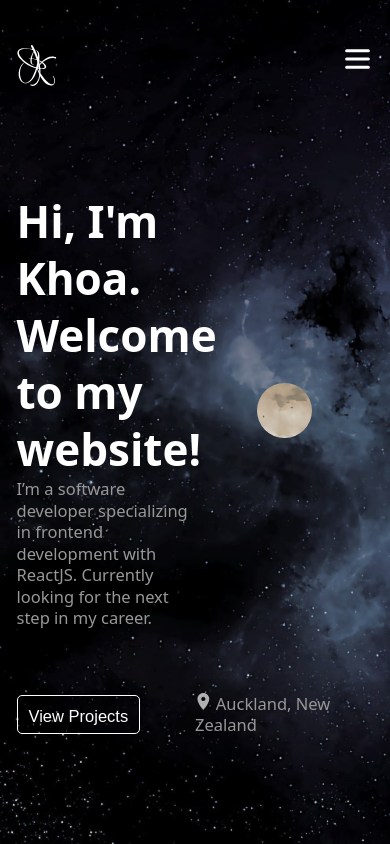
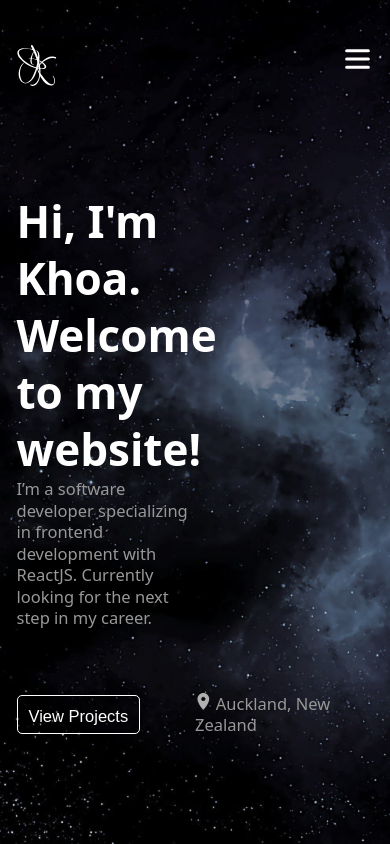
Before and after one commit to khoapham14/portfolio, a React (Vite) app: page /portfolio in a window 390 px wide. Shown: the top 844 px of the page. Built offline with nearby package versions, Linux system fonts and the light colour scheme.

Commit message:
Changed circle to follow cursor instead of fixed pos.

```diff
--- a/src/components/Global.css
+++ b/src/components/Global.css
@@ -52,6 +52,29 @@
   opacity: 1;
 }
 
+.circle{
+  background-color: #fff;
+  height: 5rem;
+  width: 5rem;
+  border-radius: 50%;
+  display: grid;
+  justify-self: center;
+  align-self: center;
+  position:fixed;
+  z-index: 1;
+  mix-blend-mode: difference;
+  transform:translate3d(-50%,-50%,0);
+  transition:transform 0.4s ease-in-out;
+  pointer-events: none
+}
+
+/* expand circle on hover */
+/* .circle:hover{
+  height: 8rem;
+  width: 8rem;
+  transition: 0.5s;
+} */
+
 @media(prefers-reduced-motion){
   .hidden{
     transition:none;
--- a/src/components/HeroSection/Hero.css
+++ b/src/components/HeroSection/Hero.css
@@ -15,25 +15,6 @@
   display:grid;
 }
 
-.circle{
-  background-color: #fff;
-  height: 6rem;
-  width: 6rem;
-  border-radius: 50%;
-  display: grid;
-  justify-self: center;
-  align-self: center;
-  position:fixed;
-  mix-blend-mode: difference;
-  z-index: 1;
-}
-
-/* expand circle on hover */
-.circle:hover{
-  height: 8rem;
-  width: 8rem;
-  transition: 0.5s;
-}
 
 .hero-text-container {
   height: 80%;
@@ -88,11 +69,6 @@
     margin-right: 3rem;
   } */
 
-  .circle{
-    height: 5rem;
-    width: 5rem;
-  }
-
   .hero-text-container {
     height: 80%;
     display: grid;
--- a/src/components/HeroSection/Hero.tsx
+++ b/src/components/HeroSection/Hero.tsx
@@ -25,9 +25,8 @@ function Hero() {
           </div>
         </div>
         <div className="circle-container">
-          <div className="circle" />
+          {/* <div className="circle" /> */}
         </div>
-
         <button
           className="hero-button"
           onClick={() => scrollToElement("projects")}
--- a/src/components/Portfolio.tsx
+++ b/src/components/Portfolio.tsx
@@ -20,14 +20,26 @@ function Portfolio() {
     });
   });
 
+  //function to move circle to cursor position
+  const moveCircle = (e: MouseEvent) => {
+    const circle = document.getElementById("circle") as HTMLElement;
+    circle.style.left = e.clientX + "px";
+    circle.style.top = e.clientY + "px";
+  };
+
   useEffect(() => {
     const hiddenElements = document.querySelectorAll(".hidden");
     hiddenElements.forEach((element) => { observer.observe(element); });
+    document.addEventListener("mousemove", moveCircle);
+    return () => {
+      document.removeEventListener("mousemove", moveCircle);
+    };
   }, []);
 
 
   return (
     <div className="portfolio-container">
+      <div className="circle" id="circle" />
       <Hero />
       <Projects />
       <About />
--- a/src/components/ProjectSection/Projects.css
+++ b/src/components/ProjectSection/Projects.css
@@ -1,5 +1,4 @@
 #projects{
-  cursor: url('../../assets/Cursor_Projects.svg'), auto;
   margin-left: 7rem;
   margin-right: 7rem;
 }
```
